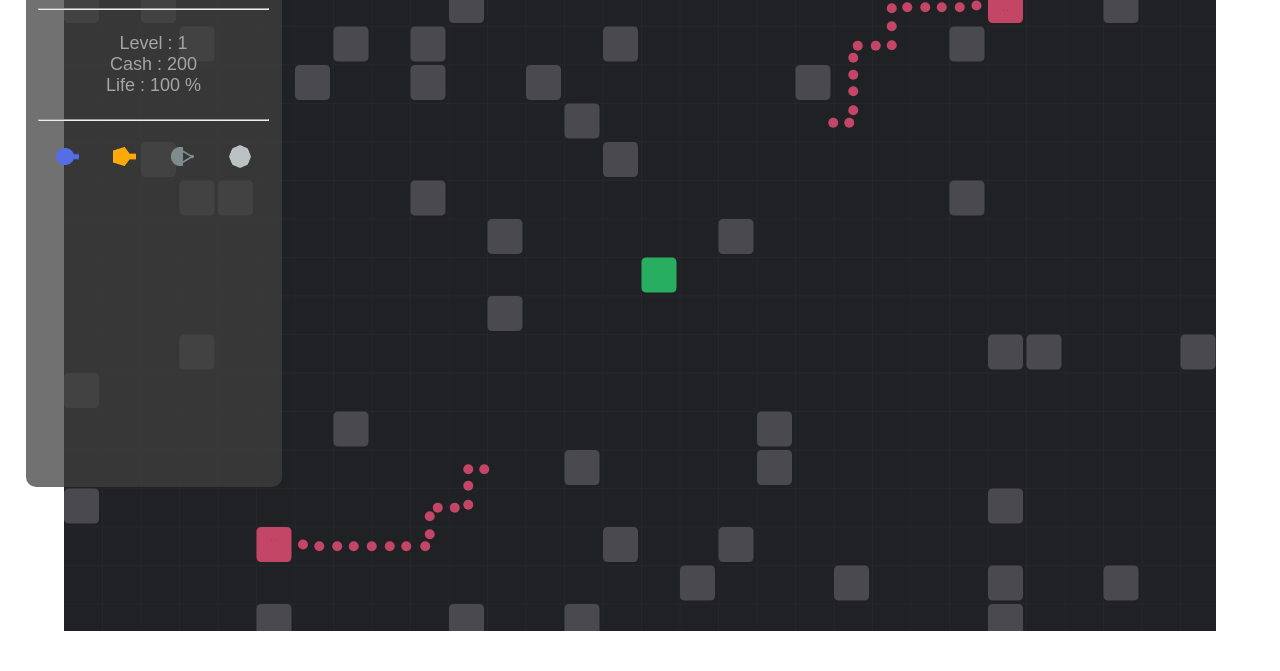
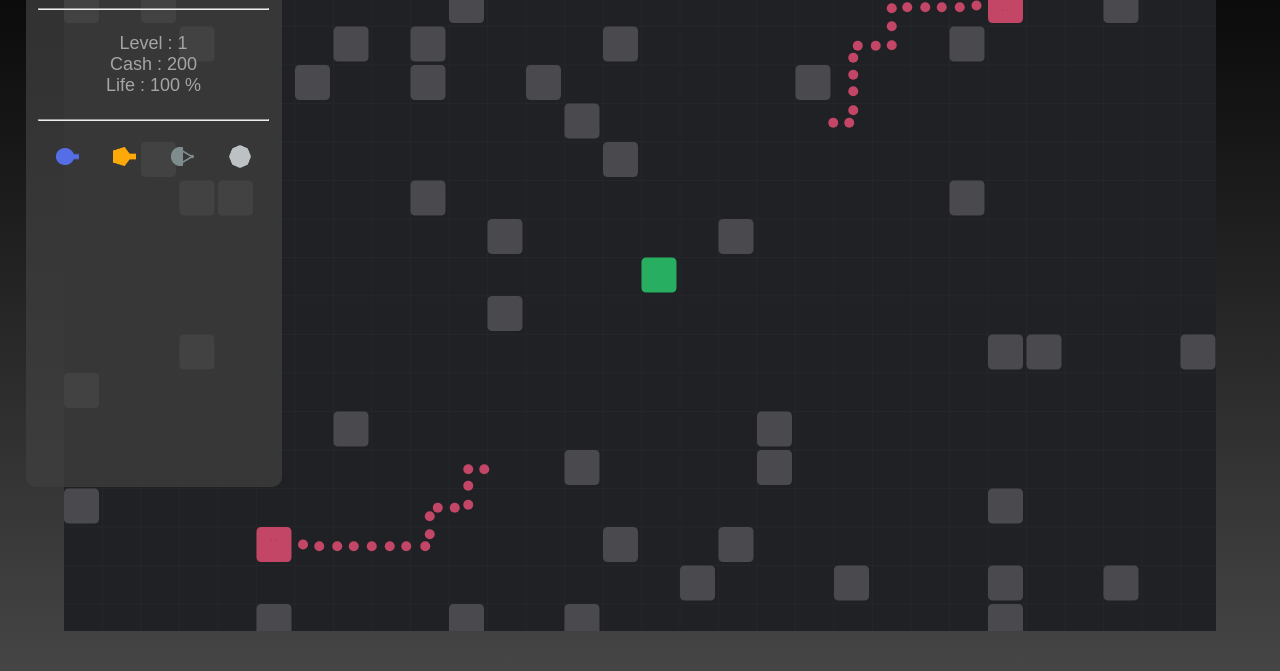
Before and after one commit to KevinGL/Tower_defense, a website: page client/public/index.html in a window 1280 px wide. Shown: the part 129-800 px from the top of the page. Drawn offline with Linux system fonts and the light colour scheme; files whose address does not match are found by name.

Commit message:
Background

```diff
--- a/client/public/index.html
+++ b/client/public/index.html
@@ -10,7 +10,7 @@
             padding: 0;
             height: 100%;
             overflow: hidden;
-            /*background: linear-gradient(to bottom, black, #454545);*/
+            background: linear-gradient(to bottom, black, #454545);
         }
         canvas {
             display: block;
```
